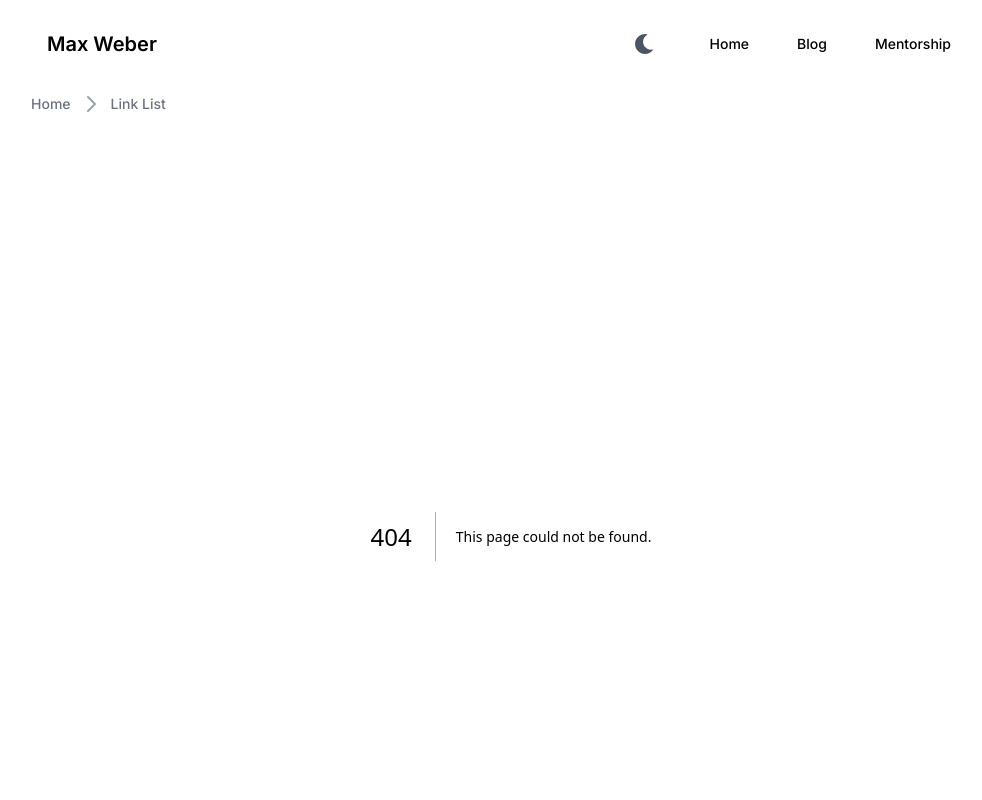
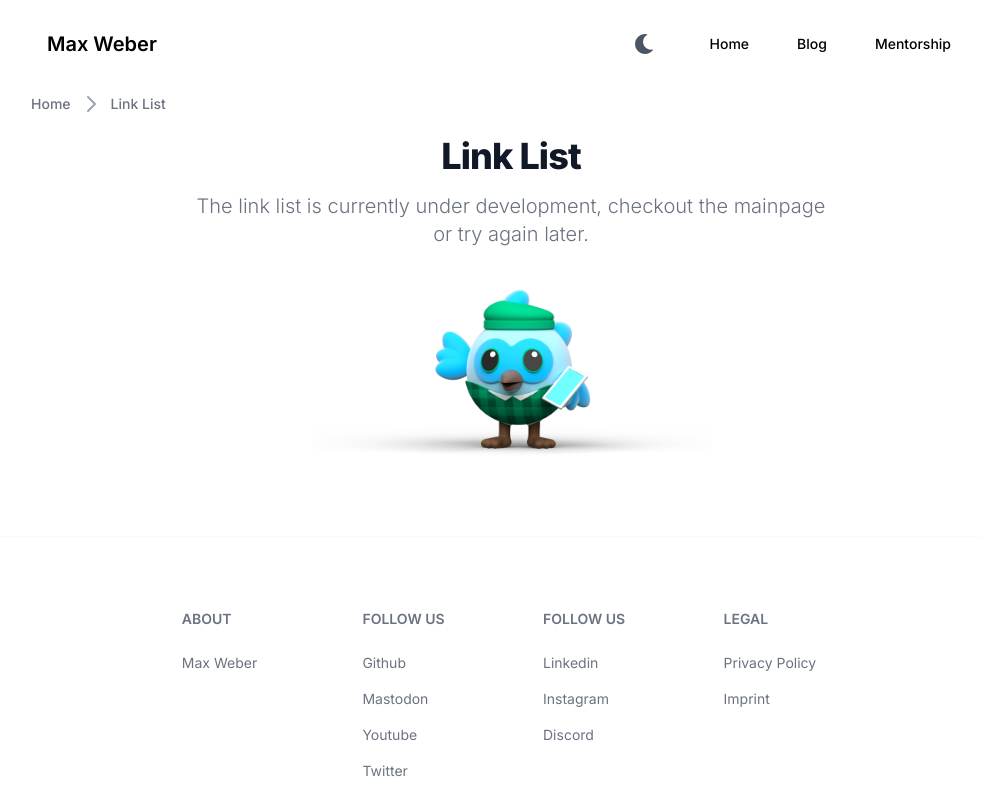
Before and after one commit to md-weber/website, a Next.js app: page /link-list in a window 1280 px wide. Before the commit this address had no page. Shown: the top 800 px of the page, without its empty margins (129-1111 px from the left). Built offline with nearby package versions, Linux system fonts and the light colour scheme.

Commit message:
Added the link list back into the page

```diff
--- /dev/null
+++ b/src/app/link-list/page.tsx
@@ -0,0 +1,17 @@
+import Image from 'next/image';
+
+const LinkList = () => {
+    return (
+        <div className="mx-auto max-w-screen-sm text-center lg:pb-16 pb-8 flex flex-col">
+            <h2 className="mb-4 text-3xl lg:text-4xl tracking-tight font-extrabold text-gray-900 dark:text-white">Link
+                List</h2>
+            <p className="font-light text-gray-500 sm:text-xl dark:text-gray-400 flex-grow">
+                The link list is currently under development, checkout the mainpage or try again later.
+            </p>
+            <Image className={"m-auto"} src={"/images/dash_worker.png"} alt={"Dash Worker to show development"}
+                   width={400} height={400}/>
+        </div>
+    )
+}
+
+export default LinkList;
```
Also changed, not shown: public/images/dash_worker.png (added).
